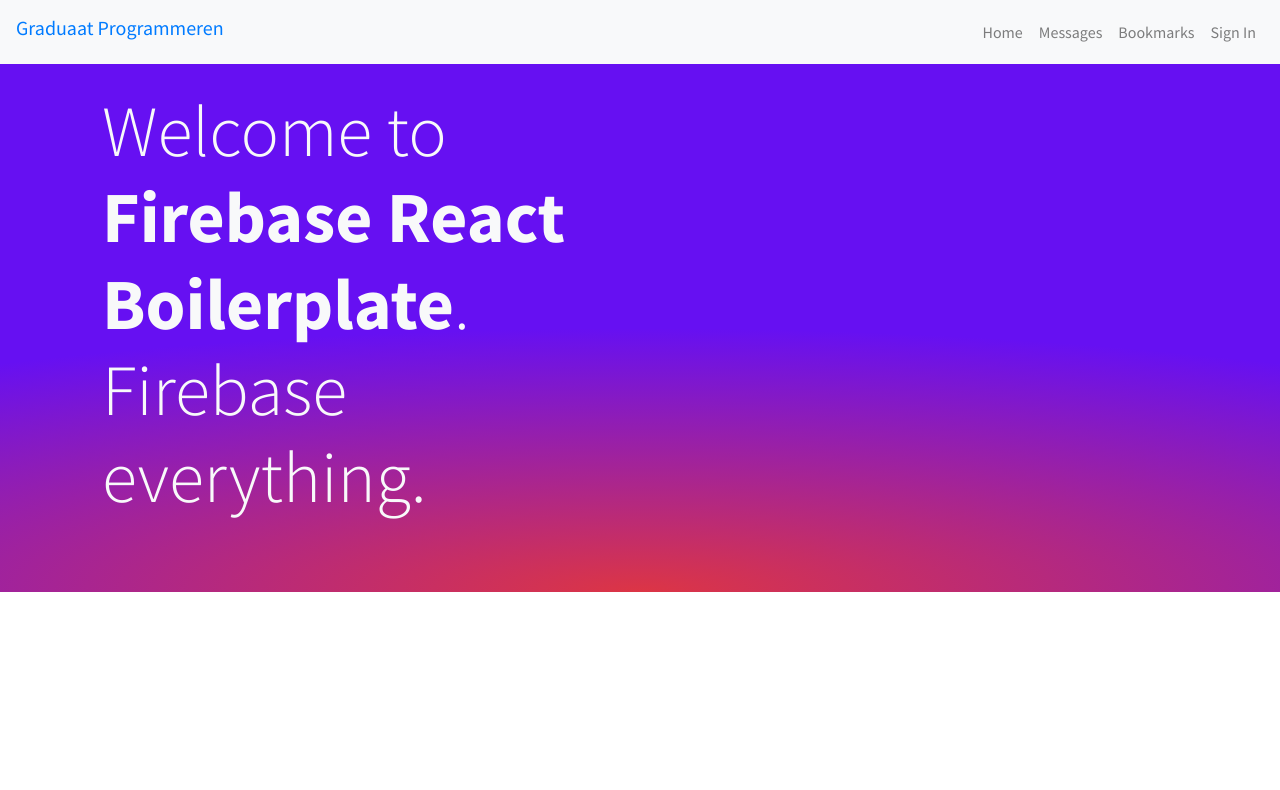
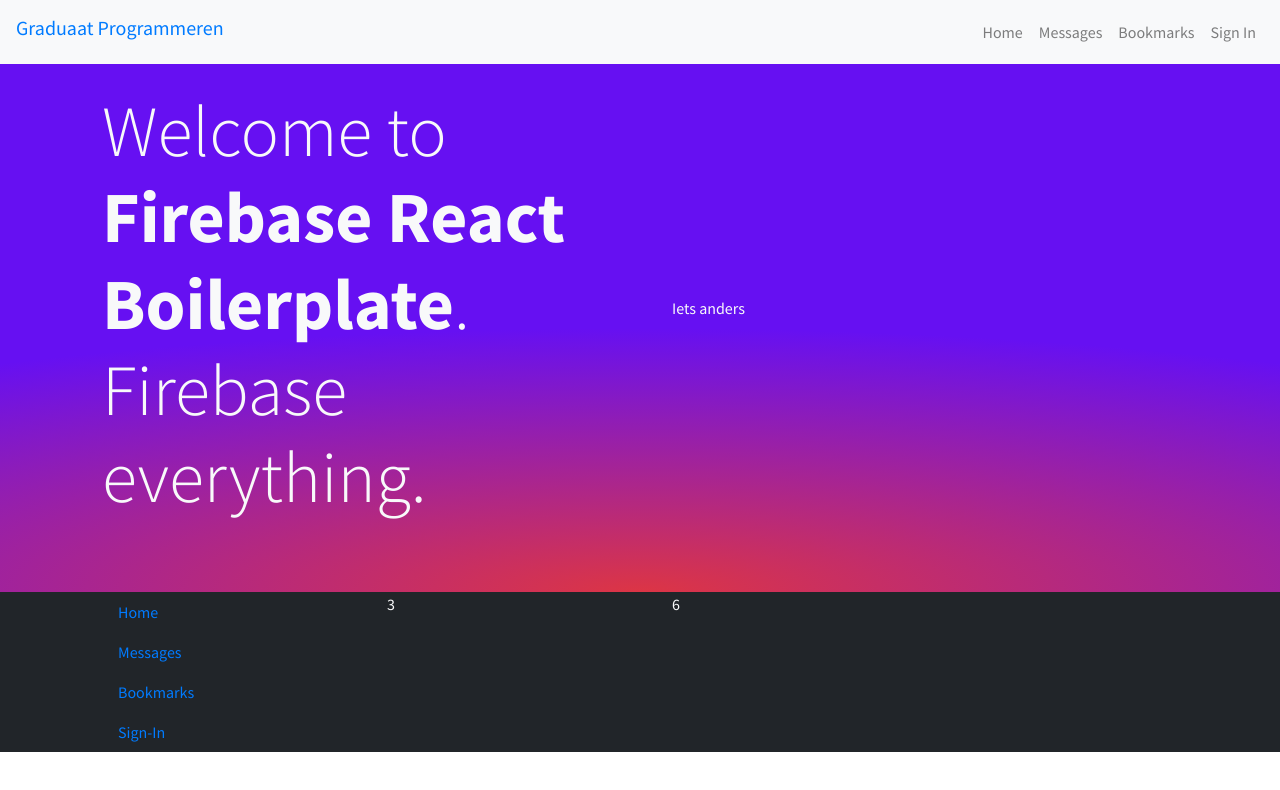
Before and after one commit to pgmgent-1920-students/react-bookmarks, a React (Create React App) app in the folder client/: page / in a window 1280 px wide. Shown: the top 790 px of the page. Built offline with nearby package versions, Linux system fonts and the light colour scheme; no server answers.

Commit message:
Added full blown bootstrap to the solution

```diff
--- a/client/src/app/_sass/abstracts/_variables.scss
+++ b/client/src/app/_sass/abstracts/_variables.scss
@@ -11,7 +11,6 @@
 // Typography
 $font-family-base: $font-family-source-sans-pro;
 
-
 // Grid
 $grid-columns: 12;
 $grid-gutter-width: 64px;
--- /dev/null
+++ b/client/src/app/components/layout/Footer.js
@@ -0,0 +1,37 @@
+import React, { } from 'react';
+import { Link  } from 'react-router-dom';
+
+import * as Routes from '../../routes';
+
+import './Footer.scss';
+
+const Footer = ({children}) => {
+  return (
+    <footer className="app-footer">
+      <div className="container">
+        <div className="row">
+          <div className="col-12 col-md-4 col-lg-3">
+            <ul className="nav flex-column">
+              <li className="nav-item">
+                <Link to={Routes.HOME} className="nav-link">Home</Link>
+              </li>
+              <li className="nav-item">
+                <Link to={Routes.MESSAGES} className="nav-link">Messages</Link>
+              </li>
+              <li className="nav-item">
+                <Link to={Routes.BOOKMARKS} className="nav-link">Bookmarks</Link>
+              </li>
+              <li className="nav-item">
+                <Link to={Routes.AUTH_SIGN_IN} className="nav-link">Sign-In</Link>
+              </li>
+            </ul>
+          </div>
+          <div className="col-12 col-md-4 col-lg-3">3</div>
+          <div className="col-12 col-md-4 col-lg-6">6</div>
+        </div>
+      </div>
+    </footer>
+  );
+};
+
+export default Footer;
--- /dev/null
+++ b/client/src/app/components/layout/Footer.scss
@@ -0,0 +1,6 @@
+@import '../../_sass/vendor/bootstrap';
+
+.app-footer {
+  background: $gray-900;
+  color: $gray-100;
+}
--- a/client/src/app/components/layout/Header.js
+++ b/client/src/app/components/layout/Header.js
@@ -9,7 +9,7 @@
 
 const Header = ({children}) => {
   return (
-    <header className="header">
+    <header className="app-header">
       <nav className="navbar navbar-expand-lg navbar-light bg-light navigation">
         <h1 className="navbar-brand">
           <Link to={Routes.LANDING} className="logo__link">Graduaat Programmeren</Link>
--- a/client/src/app/components/layout/index.js
+++ b/client/src/app/components/layout/index.js
@@ -1,5 +1,7 @@
+import Footer from './Footer';
 import Header from './Header';
 
 export {
+  Footer,
   Header,
 }
--- a/client/src/app/layouts/BaseLayout.js
+++ b/client/src/app/layouts/BaseLayout.js
@@ -1,13 +1,14 @@
 import React, { Fragment } from 'react';
 
-import { Header } from '../components/layout';
+import { Header, Footer } from '../components/layout';
 
 const BaseLayout = ({children}) => (
   <Fragment>
     <Header />
     <main className="app-main">
-      { children }
+      {children}
     </main>
+    <Footer />
   </Fragment>
 );
 export default BaseLayout;
--- a/client/src/app/pages/HomePage.js
+++ b/client/src/app/pages/HomePage.js
@@ -9,6 +9,7 @@
         <div className="container">
           <div className="row align-items-center">
             <div className="col-12 col-md-5 col-lg-6 order-md-2">
+              Iets anders
             </div>
             <div className="col-12 col-md-7 col-lg-6 order-md-1 aos-init aos-animate">
               <h1 className="display-3 text-center text-md-left">
--- a/client/src/app/routes/index.js
+++ b/client/src/app/routes/index.js
@@ -3,3 +3,4 @@
 export const BOOKMARKS = '/bookmarks';
 export const MESSAGES = '/messages';
 export const AUTH_SIGN_IN = '/auth/sigin';
+export const AUTH_SIGN_OUT = '/auth/signout';
--- a/client/src/index.js
+++ b/client/src/index.js
@@ -6,7 +6,6 @@
 import 'jquery/dist/jquery.slim.min';
 import 'popper.js';
 import 'bootstrap/dist/js/bootstrap.bundle.min';
-
 
 ReactDOM.render(
   <React.StrictMode>
```
